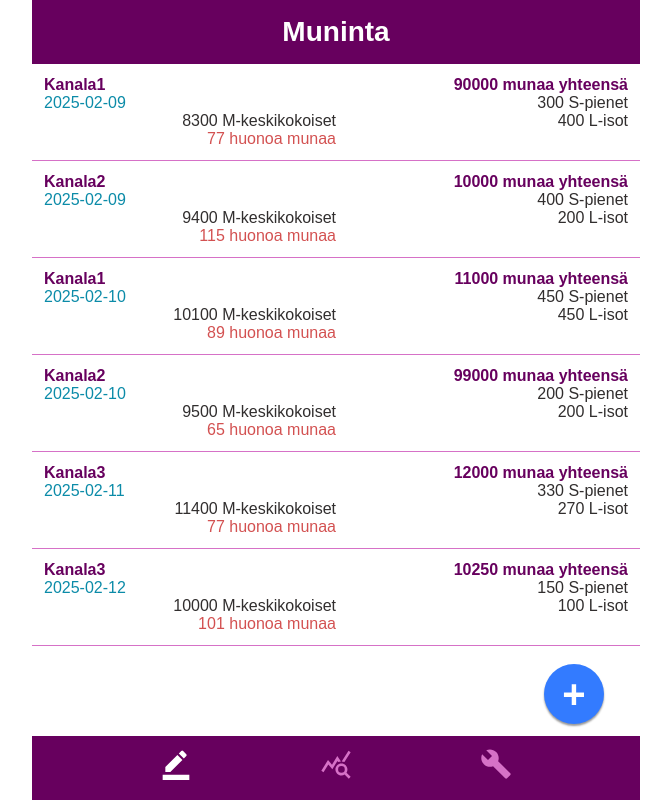
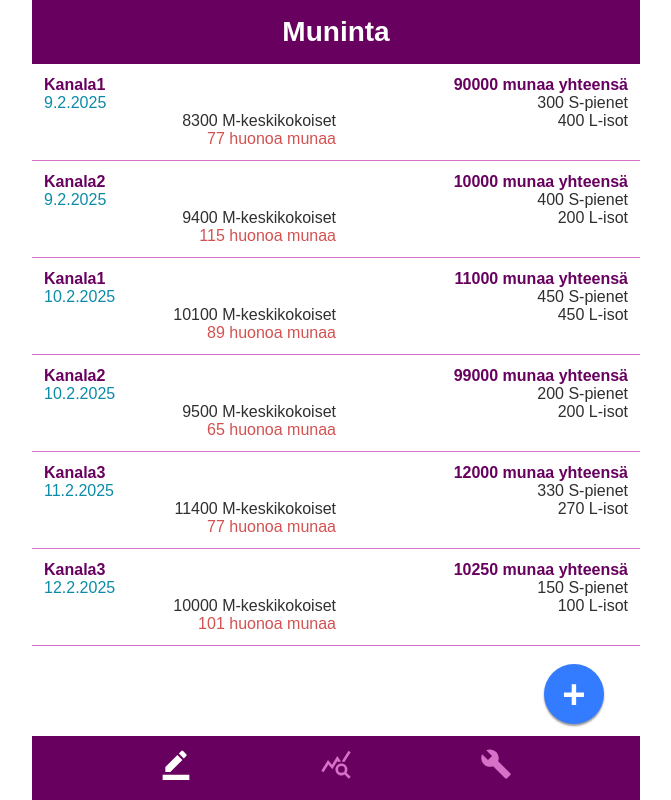
Before and after one commit to TMelnyk2021/Muninta, a React (Vite) app: page / in a window 1280 px wide. Shown: the whole page, without its empty margins (304-975 px from the left). Built offline with nearby package versions, Linux system fonts and the light colour scheme.

Commit message:
lisää päivämäärämuotoilun Item-komponentille

```diff
--- a/src/components/Item/Item.jsx
+++ b/src/components/Item/Item.jsx
@@ -3,6 +3,9 @@ import { MdNavigateNext } from 'react-icons/md'
 import styles from './Item.module.scss'
 
 function Item({data, ...props}) {
+
+  const locale = "fi-FI"
+  const collect_date = new Date(data.collect_date).toLocaleDateString(locale)
 
 
     return (
@@ -30,7 +33,7 @@ function Item({data, ...props}) {
       <div className={styles.item_data}>
         <div className={styles.item_type}>{data.type}</div>
         <div className={styles.item_amount}>{data.total_amount} munaa yhteensä </div>
-        <div className={styles.item_date}>{data.collect_date}</div>
+        <div className={styles.item_date}>{collect_date}</div>
         <div className={styles.item_amount1}>{data.s_amount} S-pienet</div>
         <div className={styles.item_amount1}>{data.m_amount} M-keskikokoiset</div>
         <div className={styles.item_amount1}>{data.l_amount} L-isot</div>
```
